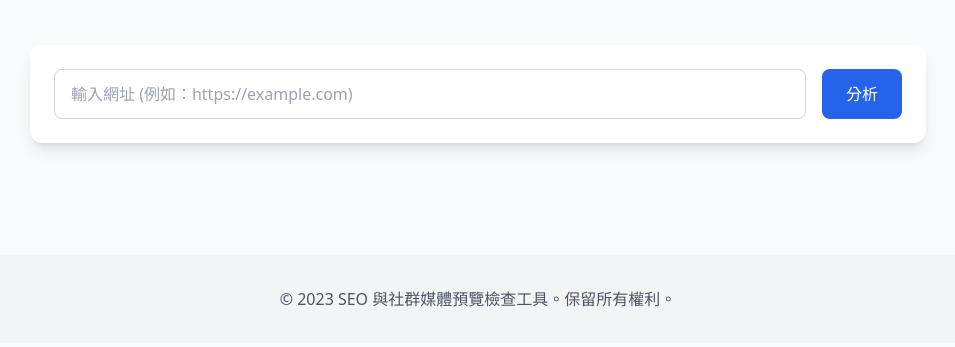
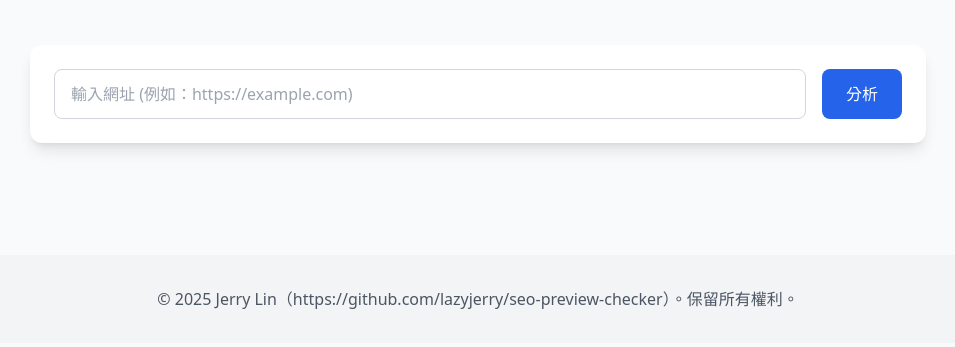
Before and after one commit to lazyjerry/seo-preview-checker, a plain HTML site: page index.html in a window 1280 px wide. Shown: the part 119-466 px from the top of the page, without its empty margins (162-1117 px from the left). Drawn offline with nearby package versions, Linux system fonts and the light colour scheme.

Commit message:
調整 copyright

```diff
--- a/index.html
+++ b/index.html
@@ -170,7 +170,7 @@
 
 		<footer class="bg-gray-100 py-8 mt-12">
 			<div class="container mx-auto px-4 text-center text-gray-600">
-				<p>© 2023 SEO 與社群媒體預覽檢查工具。保留所有權利。</p>
+				<p>© 2025 Jerry Lin（https://github.com/lazyjerry/seo-preview-checker）。保留所有權利。</p>
 			</div>
 		</footer>
 
```
